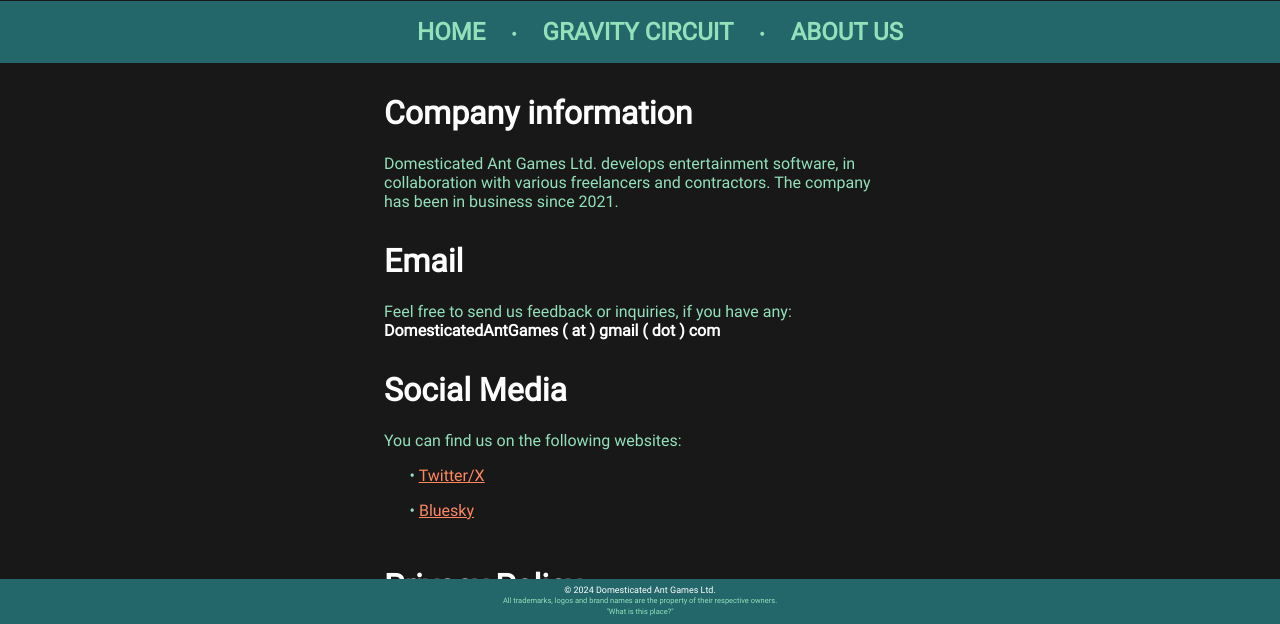
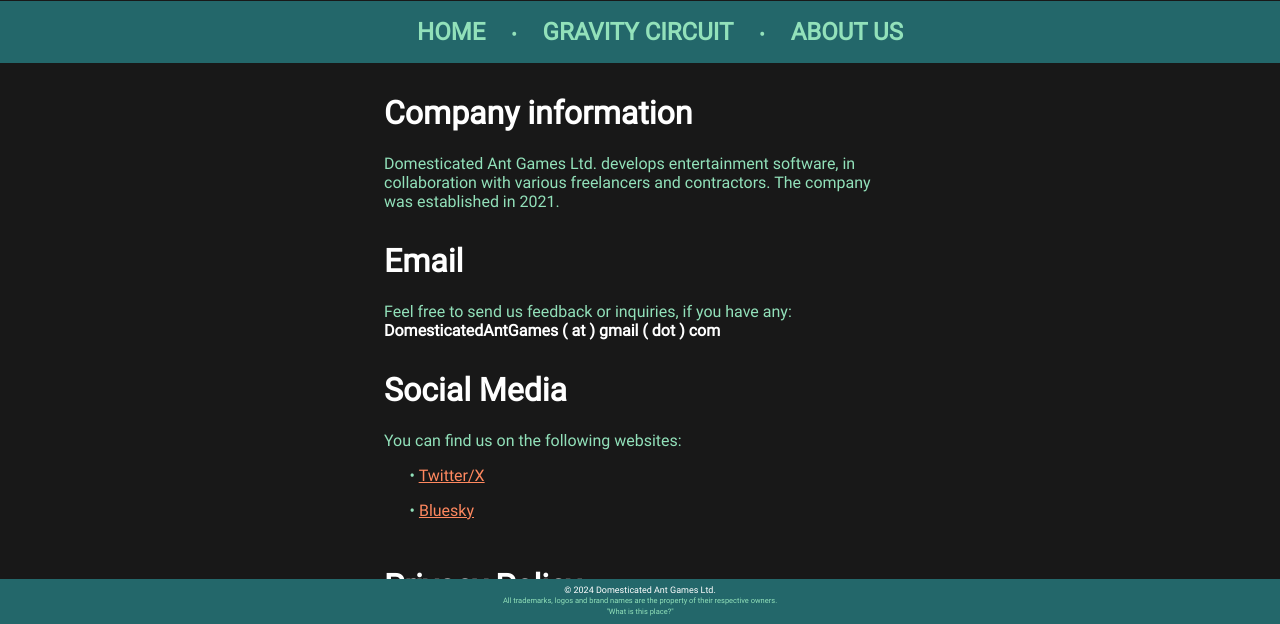
Before and after one commit to DomAntGames/DomAntGames.github.io, a plain HTML site: page about.html in a window 1280 px wide. Shown: the part 175-799 px from the top of the page. Drawn offline with Linux system fonts and the light colour scheme.

Commit message:
Wording.

```diff
--- a/about.html
+++ b/about.html
@@ -29,7 +29,7 @@
 <div class="things">
 	<div class="things-segment">
 		<h1>Company information</h1>
-		Domesticated Ant Games Ltd. develops entertainment software, in collaboration with various freelancers and contractors. The company has been in business since 2021.
+		Domesticated Ant Games Ltd. develops entertainment software, in collaboration with various freelancers and contractors. The company was established in 2021.
 	</div>
 	<div class="things-segment">
 		<h1>Email</h1>
```
